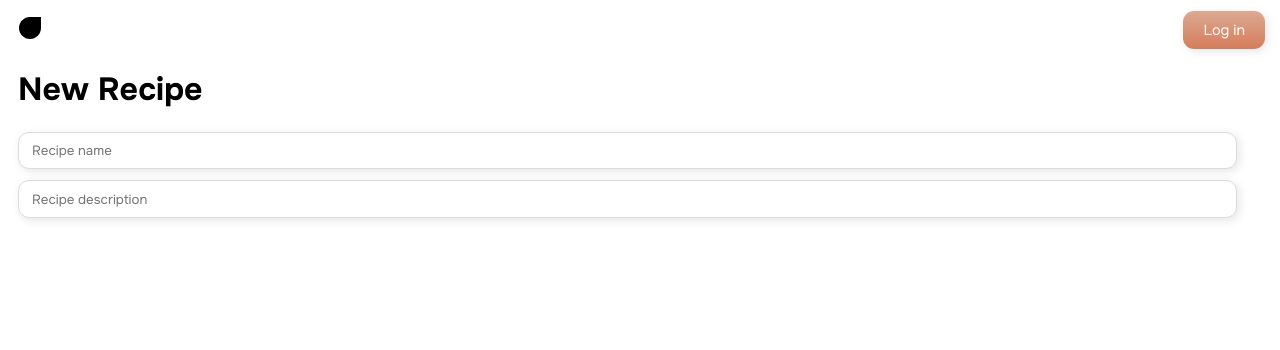
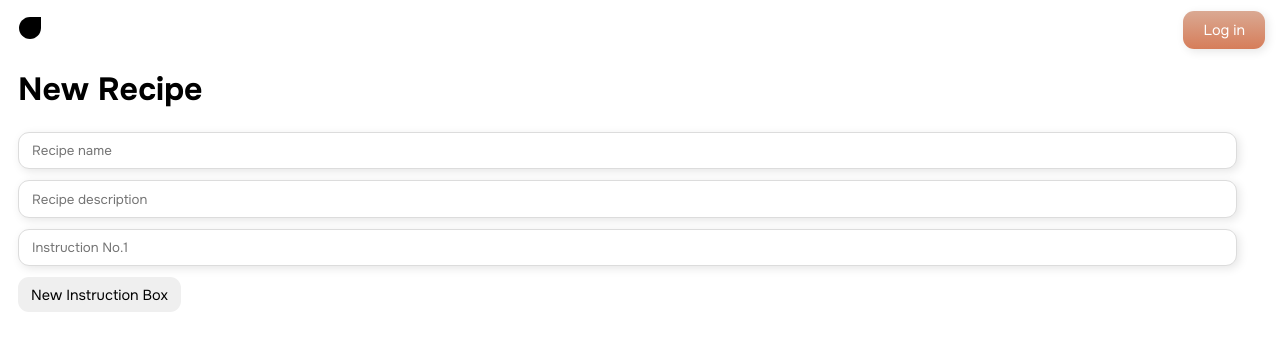
Before and after one commit to Escodon/Flavourdeck, a Next.js app: page /food/new in a window 1280 px wide. Shown: the top 350 px of the page. Built offline with nearby package versions, Linux system fonts and the light colour scheme; no server answers; a web font is replaced by a local one.

Commit message:
INFINITE TEXT BOXES

```diff
--- a/src/pages/_app.tsx
+++ b/src/pages/_app.tsx
@@ -1,4 +1,4 @@
-import '@/styles/globals.css'
+  import '@/styles/globals.css'
 import { getFirestore } from 'firebase/firestore'
 import type { AppProps } from 'next/app'
 import Image from 'next/image'
--- a/src/pages/food/new.tsx
+++ b/src/pages/food/new.tsx
@@ -2,12 +2,12 @@ import Head from 'next/head';
 import { useState } from 'react';
 
 export default function newFood() {
-  const [selectedOption, setSelectedOption] = useState(null);
-  let tmpIngredients = [
-    { value: 'chocolate', label: 'Chocolate' },
-    { value: 'strawberry', label: 'Strawberry' },
-    { value: 'vanilla', label: 'Vanilla' }
-  ];
+  const [textBoxes, setTextBoxes] = useState([0]);
+
+  const addTextBox = () => {
+    setTextBoxes([...textBoxes, textBoxes.length]);
+  };
+
   return (
     <>
       <Head>
@@ -22,8 +22,10 @@ export default function newFood() {
         <br />
         <input type="text" placeholder="Recipe description" />
         <br />
-        {/* <Select options={tmpIngredients} isMulti={true} placeholder="Select an ingredent" onChange={setSelectedOption}/> */}
-
+        {textBoxes.map((_, index) => (
+          <input key={index} type="text" placeholder={`Instruction No.${index + 1}`} />
+        ))}
+        <button onClick={addTextBox}>New Instruction Box</button>
       </main>
     </>
   )
--- a/src/pages/settings.tsx
+++ b/src/pages/settings.tsx
@@ -1,3 +1,4 @@
+import { SpeedInsights } from "@vercel/speed-insights/next";
 import { updateProfile } from "firebase/auth";
 import Head from "next/head";
 import { useRouter } from "next/router";
@@ -5,8 +6,6 @@ import { useState } from "react";
 import { auth } from "./api/firebase";
 import log from "./api/log";
 import { listenForUser } from "./api/users/functions";
-import { SpeedInsights } from "@vercel/speed-insights/next"
-import { SP } from "next/dist/shared/lib/utils";
 
 export default function UserSettings() {
 	const router = useRouter();
```
Also changed, not shown: src/pages/index.tsx (+21 -1 lines).
